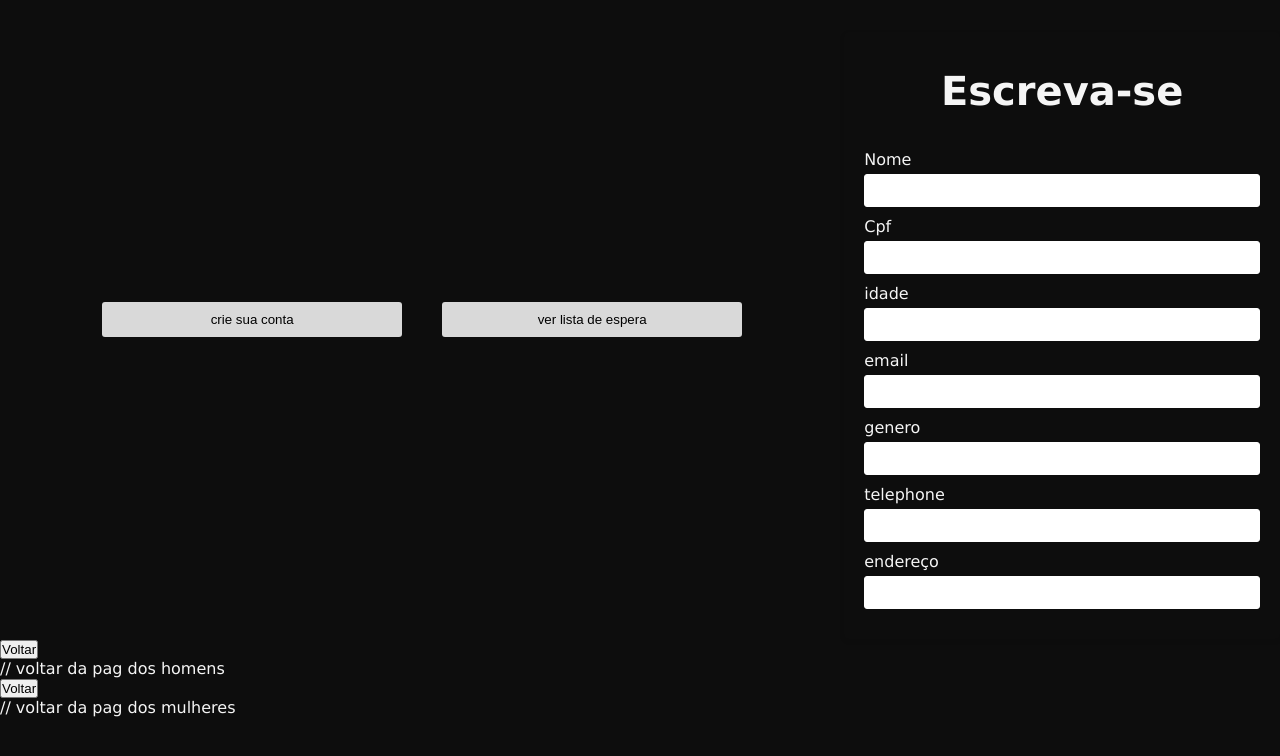
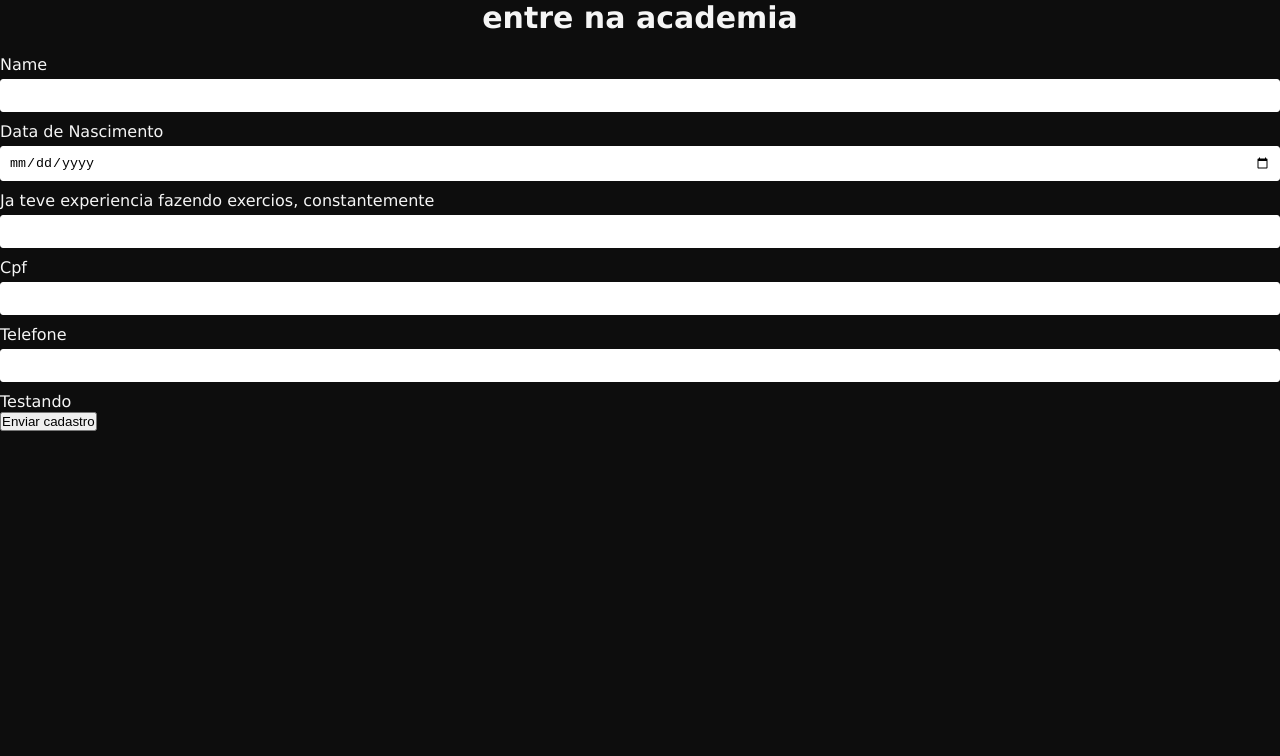
Before and after one commit to MariaCancian/taskList0.2, a plain HTML site: page pages/academia.html in a window 1280 px wide. Drawn offline with Linux system fonts and the light colour scheme.

Commit message:
feat create js

```diff
--- a/assets/java script/academia.js
+++ b/assets/java script/academia.js
@@ -1,27 +1,31 @@
-//amigos e amigas agora iremos dar inicio a nossa tela hibrida
- function showUser(){
-    document.getElementById("main-div").classList.add("hidden");
-    document.getElementById("sub-div").classList.remove("hidden");
- }
+console.log("to funfando")
 
- function showRegister(){
-    document.getElementById("main-div").classList.remove("hidden");
-    document.getElementById("sub-div").classList.add("hidden");
- }
 
- function registerMan(){
-    document.getElementById("main-div2").classList.add("hidden");
-    document.getElementById("main-div3").classList.remove("hidden");
- }
+//primeiro irei criar uma função para verificar se os inputs estao funcionando
 
- function backBackPage(){
-    document.getElementById("main-div3").classList.add("hidden");
-    document.getElementById("main-div2").classList.remove("hidden");
-    console.log("passou pela função showRegister")
- }
+function verificarInputs(){
+   let titulo = document.getElementById("input-name").value;
+   //o ponto value é para pegar o valor
+}
 
- function registerHoman(){
-   document.getElementById("main-div3").classList.add("hidden");
-   document.getElementById("main-div2").classList.remove("hidden");
-   console.log("passou pela função showRegister")
+
+
+class User{
+   constructor(name, date, question, cpf, phone,id ){
+      this.name = name;
+      this.date = date;
+      this.question = question;
+      this.cpf = cpf;
+      this.phone = phone;
+      this.id = id;
+
+   }
 }
+
+class listUser{
+   constructor()
+   {
+      this.listUserArray = [];
+   }
+
+}
--- a/pages/academia.html
+++ b/pages/academia.html
@@ -10,73 +10,37 @@
 </head>
 
 <body>
-    <div id="main-div">
-        <div id="user-form">
-            <h1>Escreva-se</h1>
+   <div id="main-container">
+    <h2 id="main-title">
+        entre na academia
+    </h2>
 
-            <label for="name">Nome</label>
-            <input type="text" id="name" required>
+    <div id="container-inputs">
 
-            <label for="Cpf">Cpf</label>
-            <input type="text" id="cpf" required>
+        <label for="input-name">Name</label>
+        <input type="text" id="input-name" name="input-name" class="inputs" required>
 
-            <label for="age">idade</label>
-            <input type="number" id="age" required>
+        <label for="input-date">Data de Nascimento</label>
+        <input type="date" id="input-date" name="input-date" class="inputs" required>
 
-            <label for="email">email</label>
-            <input type="email" id="email" required>
+        <label for="input-question">Ja teve experiencia fazendo exercios, constantemente</label>
+        <input type="text" id="input-question" name="input-question" class="inputs" required>
 
-            <label for="gender">genero</label>
-            <input type="text" id="gender" required>
+        <label for="input-cpf">Cpf</label>
+        <input type="number" id="input-cpf" name="input-cpf" class="inputs" required>
 
-            <label for="phone">telephone</label>
-            <input type="number" id="phone" required>
+        <label for="input-phone">Telefone</label>
+        <input type="number" id="input-phone" name="input-phone" class="inputs" required>
 
-            <label for="adress">endereço</label>
-            <input type="text" id="adress" required>
-        </div>
+        <div id="msg">Testando</div>
+        <!-- criamos esta div pois teremos uma mensagem,
+        é necessario que ela esteja fazia para ser alterada no js -->
 
-        <div id="div-button">
-            <button id="btn-register" onclick="createUser()" type="button">crie sua conta</button>
-            <button id="btn-register" onclick="showUser()" type="button"> ver lista de espera</button>
+        <button id="button-register" class="btn" onclick="createUser()">Enviar cadastro</button>
+    </div>
+   </div>
 
-        </div>
-    </div>
-
-    <div></div>
-
-    <div id="sub-div" class="hidden">
-        <div id="button-back">
-            <button id="btn-register" onclick="showRegister()" type="button"> voltar</button>
-            <button id="btn-register" onclick="registerMan()" type="button"> homens</button>
-            <button id="btn-register" onclick="registerHoman()" type="button"> mulheres</button>
-            <div id="result-div">
-
-            </div>
-
-
-        </div>
-    </div>
-
-    <div id="main-div2">
-        <button onclick="backBackPage()">Voltar</button>
-        <div id="result-man-div">
-            // voltar da pag dos homens
-        </div>
-    </div>
-    <div id="main-div3">
-        <button onclick="backBackPage2()">Voltar</button>
-        <div id="result-woman-div">
-            // voltar da pag dos mulheres
-        </div>
-
-    </div>
-
-    <div id="main-sub-div">
-        <div id="user-list">
-            <p id="user-list"></p>
-        </div>
-
+   <div id="container-list"></div>
 </body>
 
 </html>
```
Also changed, not shown: assets/java script/pararevisar.js (line endings or trailing spaces).
